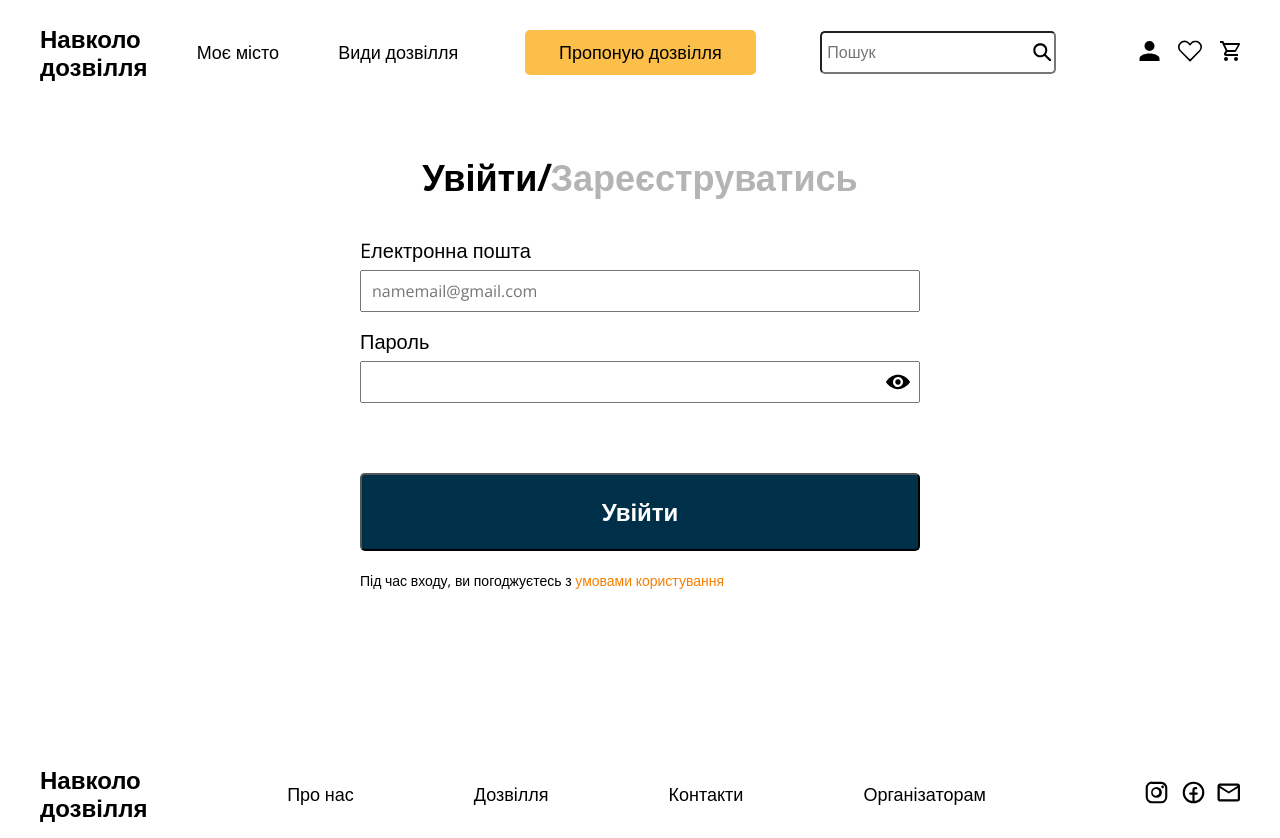
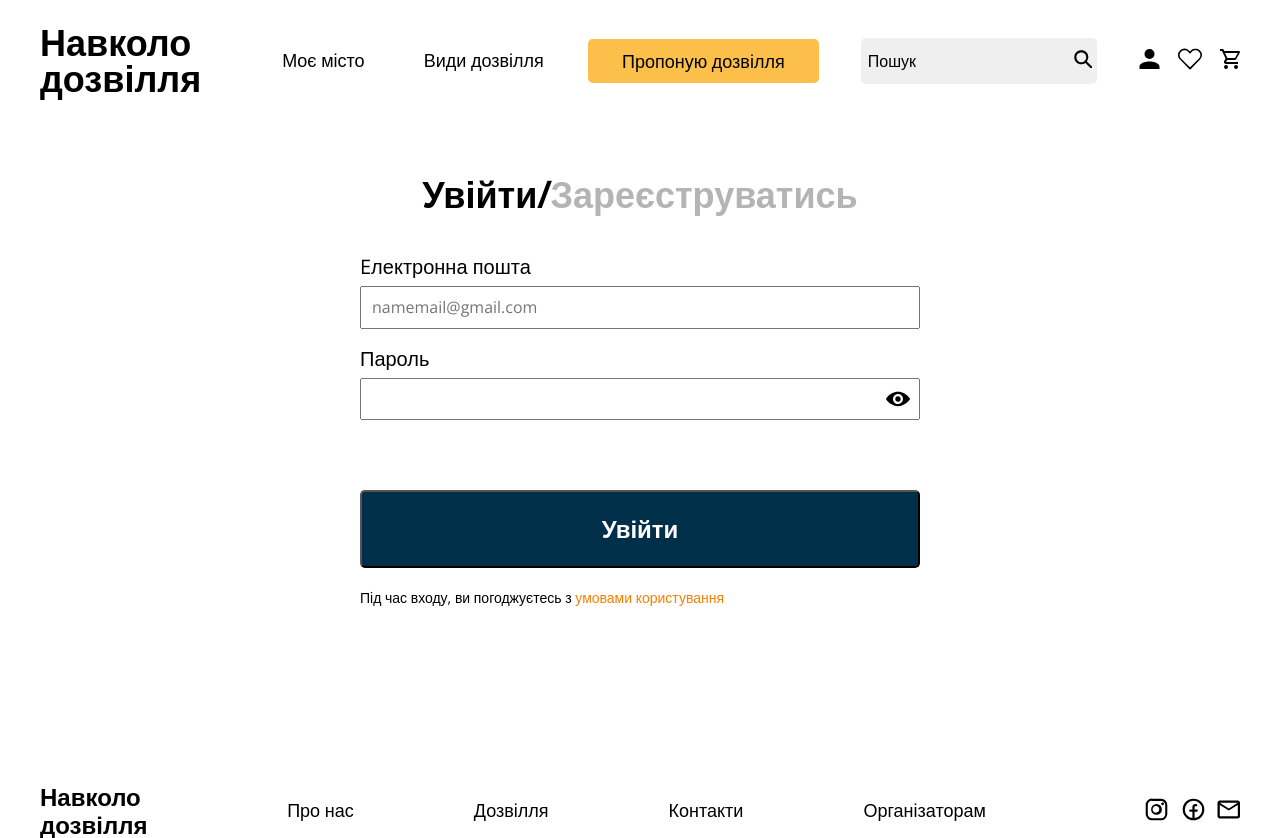
Before and after one commit to Olyazarichna/marketplace, a Next.js app: page /logInPage in a window 1280 px wide. Built offline with nearby package versions, Linux system fonts and the light colour scheme.

Commit message:
add hover for header elem

```diff
--- a/src/app/components/Header/Header.jsx
+++ b/src/app/components/Header/Header.jsx
@@ -15,7 +15,7 @@ const Header = () => {
         </svg>
       </button>
       <Link href="/" className={styles.logo}>
-        Навколо дозвілля
+        <h2> Навколо дозвілля</h2>
       </Link>
 
       <ul className={styles.list}>
@@ -45,10 +45,8 @@ const Header = () => {
             xmlns="http://www.w3.org/2000/svg"
             width="18"
             height="18"
-            fill="none"
           >
             <path
-              fill="#000"
               d="m18.2 19.8-6.8-6.9a6.5 6.5 0 0 1-4.1 1.4c-2 0-3.6-.6-5-2s-2-3-2-5 .6-3.6 2-5 3-2 5-2 3.6.6 5 2 2 3 2 5a6.6 6.6 0 0 1-1.4 4.1l6.8 6.8-1.5 1.6Zm-11-7.6c1.4 0 2.6-.5 3.5-1.5 1-.9 1.5-2 1.5-3.4s-.5-2.5-1.5-3.5c-.9-1-2-1.4-3.4-1.4S4.8 3 3.8 3.8c-1 1-1.4 2.1-1.4 3.5 0 1.3.5 2.5 1.4 3.4 1 1 2.1 1.5 3.5 1.5Z"
             />
           </svg>
@@ -58,15 +56,13 @@ const Header = () => {
       <ul className={styles.btnList}>
         <li className={styles.btnList__item}>
           <Link href="/logInPage ">
-            {" "}
             <svg
+              className={styles.btnList__icon}
               xmlns="http://www.w3.org/2000/svg"
               width="21"
               height="20"
-              fill="none"
             >
               <path
-                fill="#000"
                 d="M10.5 0a5 5 0 1 1 0 10 5 5 0 0 1 0-10Zm0 12.5c5.5 0 10 2.2 10 5V20H.5v-2.5c0-2.8 4.5-5 10-5Z"
               />
             </svg>
@@ -74,31 +70,31 @@ const Header = () => {
         </li>
         <li className={styles.btnList__item}>
           <button className={styles.btnList__btn}>
-            <svg xmlns="http://www.w3.org/2000/svg" width="24" height="22">
+            <svg
+              className={styles.btnList__icon}
+              xmlns="http://www.w3.org/2000/svg"
+              width="24"
+              height="22"
+            >
               <path
-                fill="#000"
                 d="m12 20.6-.6.6a.8.8 0 0 0 1.2 0l-.6-.6Zm0-16-.6.6a.8.8 0 0 0 1.2 0l-.6-.6Zm.6 15.4L3 10.5 2 11.6l9.5 9.6 1.2-1.2Zm8.4-9.5L11.4 20l1.2 1.2 9.5-9.6-1.1-1.1ZM9.9 3.6l1.5 1.6L12.6 4 11 2.5 10 3.6Zm2.7 1.6L14 3.6 13 2.5 11.4 4l1.2 1.2Zm5-4.6c-1.8 0-3.4.7-4.6 1.9L14 3.6c1-.9 2.2-1.4 3.4-1.4V.6Zm4.8 6.5c0 1.2-.5 2.5-1.4 3.4l1.1 1.1A6.5 6.5 0 0 0 24 7.1h-1.6ZM24 7A6.5 6.5 0 0 0 17.5.6v1.6a4.9 4.9 0 0 1 4.9 4.9H24ZM6.5 2.2c1.2 0 2.5.5 3.4 1.4L11 2.5A6.5 6.5 0 0 0 6.5.6v1.6ZM1.6 7.1a4.9 4.9 0 0 1 4.9-4.9V.6A6.5 6.5 0 0 0 0 7.1h1.6ZM3 10.5A4.9 4.9 0 0 1 1.6 7H0c0 1.7.7 3.3 1.9 4.5L3 10.5Z"
               />
             </svg>
           </button>
         </li>
         <li className={styles.btnList__item}>
-          {/* <button className={styles.btnList__btn}> */}
           <Link href="/cart" className={styles.btnList__btn}>
             <svg
+              className={styles.btnList__icon}
               xmlns="http://www.w3.org/2000/svg"
               width="20"
               height="20"
-              fill="none"
             >
               <path
-                fill="#000"
                 d="M16 16a2 2 0 1 1 0 4 2 2 0 0 1 0-4ZM0 0h3.3l1 2H19a1 1 0 0 1 1 1l-.1.5-3.6 6.5c-.3.6-1 1-1.8 1H7.2l-.9 1.6v.2a.3.3 0 0 0 .2.2H18v2H6a2 2 0 0 1-1.8-3l1.4-2.4L2 2H0V0Zm6 16a2 2 0 1 1 0 4 2 2 0 0 1 0-4Zm9-7 2.8-5H5l2.4 5H15Z"
               />
             </svg>
           </Link>
-
-          {/* </button> */}
         </li>
       </ul>
     </header>
--- a/src/app/components/Header/Header.module.scss
+++ b/src/app/components/Header/Header.module.scss
@@ -18,14 +18,21 @@
 }
 
 .logo {
-  width: 90px;
   font-weight: 700;
+  line-height: 1;
+  transition: all ease-in-out 300ms;
   @include mq(tablet) {
+    font-size: 16px;
+    width: 168px;
+  }
+  @include mq(desktop) {
     font-size: 24px;
+    width: 168px;
   }
   &:hover,
   &:focus {
     cursor: pointer;
+    transform: scale(1.05);
   }
 }
 .list {
@@ -36,19 +43,27 @@
   @include mq(tablet) {
     display: block;
     margin-left: 20px;
+    border-bottom: transparent 2px solid;
+    transition: all ease-in-out 300ms;
   }
   @include mq(desktop) {
     display: block;
     margin-left: 55px;
+  }
+  &:hover,
+  &:focus {
+    cursor: pointer;
+    border-bottom: #f77f00 2px solid;
   }
 }
 
 .button {
   font-size: 14px;
   display: none;
+  transition: all ease-in-out 300ms;
   @include mq(tablet) {
     display: block;
-    margin-left: 20px;
+    margin-left: 16px;
     padding: 3px 20px;
     background-color: var(--accent-btn-cl);
     border-radius: 5px;
@@ -56,7 +71,7 @@
   }
   @include mq(desktop) {
     font-size: 18px;
-    margin-left: 55px;
+    margin-left: 25px;
     padding: 10px 32px;
   }
 
@@ -64,26 +79,40 @@
   &:focus {
     cursor: pointer;
     box-shadow: 0 4px 4px 0 rgba(0, 0, 0, 0.25);
+    background-color: var(--form-btn-bg);
+    color: #ffffff;
   }
 }
 .inputWrapper {
   position: relative;
+  transition: all ease-in-out 300ms;
+  &:hover,
+  &:focus {
+    fill: #ffffff;
+  }
 }
 .input {
   display: none;
   @include mq(tablet) {
     display: block;
     padding: 10px 25px 10px 5px;
-    margin-left: 20px;
+    margin-left: 16px;
     border-radius: 5px;
+    background-color: #efefef;
+    border-color: transparent;
+    transition: all ease-in-out 300ms;
   }
   @include mq(desktop) {
-    margin-left: 55px;
+    margin-left: 25px;
+    padding: 12px 25px 12px 5px;
   }
   &:hover,
   &:focus {
     cursor: pointer;
     box-shadow: 0 4px 4px 0 rgba(0, 0, 0, 0.25);
+  }
+  &::placeholder {
+    color: #000000;
   }
 }
 .searchBtn {
@@ -97,34 +126,31 @@
     top: 10px;
     right: 3px;
   }
-  &:hover,
-  &:focus {
-    cursor: pointer;
-  }
 }
 .list__btn {
   font-size: 14px;
   padding: 0;
   border-color: transparent;
   background-color: transparent;
+  transition: all ease-in-out 300ms;
+  @include mq(desktop) {
+    font-size: 18px;
+  }
   &:hover,
   &:focus {
     cursor: pointer;
   }
-  @include mq(desktop) {
-    font-size: 18px;
-  }
 }
 
-.list__dropdown:hover .dropdown,
-.list__dropdown:focus .dropdown {
-  display: block;
-}
+// .list__dropdown:hover .dropdown,
+// .list__dropdown:focus .dropdown {
+//   display: block;
+// }
 
 .btnList__item {
   @include mq(tablet) {
     &:first-child {
-      margin-left: 20px;
+      margin-left: 16px;
     }
     &:not(:first-child) {
       margin-left: 10px;
@@ -132,7 +158,7 @@
   }
   @include mq(desktop) {
     &:first-child {
-      margin-left: 73px;
+      margin-left: 25px;
     }
     &:not(:first-child) {
       margin-left: 16px;
@@ -151,8 +177,16 @@
   padding: 0;
   border-color: transparent;
   background-color: transparent;
+  transition: all ease-in-out 300ms;
   &:hover,
   &:focus {
     cursor: pointer;
   }
 }
+.btnList__icon {
+  transition: all ease-in-out 300ms;
+  &:hover,
+  &:focus {
+    fill: var(--accent-btn-cl);
+  }
+}
--- a/src/app/components/ProductList/ProductList.module.scss
+++ b/src/app/components/ProductList/ProductList.module.scss
@@ -19,6 +19,7 @@
   margin-bottom: 58px;
   @include mq(tablet) {
     display: flex;
+    justify-content: center;
   }
 }
 .productList__item {
```
